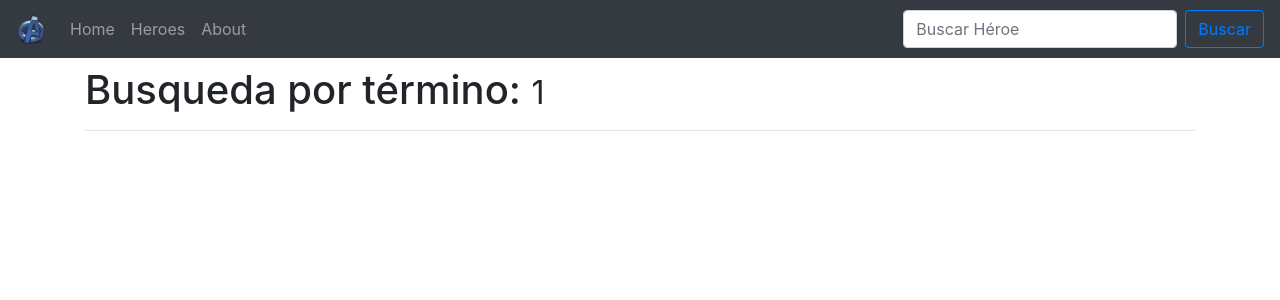
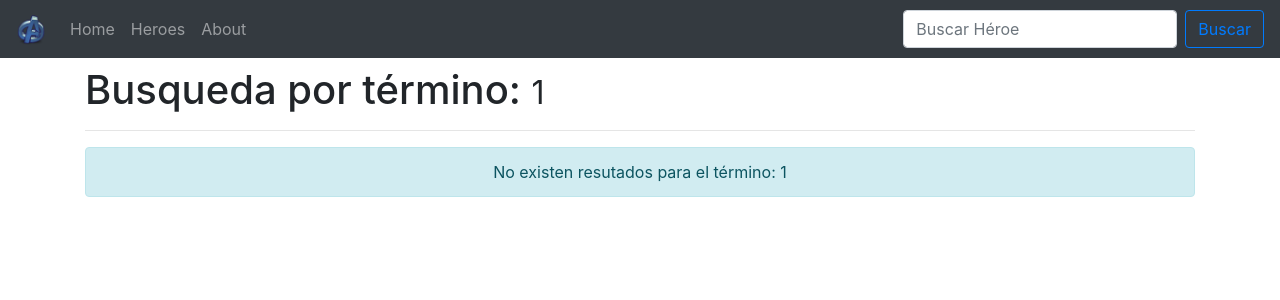
Before and after one commit to dmsanchez86/angularCourse, an Angular app: page /find/1 in a window 1280 px wide. Shown: the top 300 px of the page. Built offline with nearby package versions, Linux system fonts and the light colour scheme.

Commit message:
se agrego validación cuando no existen heroes por el termino de busqueda

```diff
--- a/src/app/components/find/find.component.html
+++ b/src/app/components/find/find.component.html
@@ -1,5 +1,13 @@
 <h1>Busqueda por término: <small>{{ termino }}</small></h1>
 <hr>
+
+<div class="row animated fadeIn" *ngIf="heroes.length == 0">
+  <div class="col">
+    <div class="alert alert-info text-center" role="alert">
+      No existen resutados para el término: {{ termino }}
+    </div>
+  </div>
+</div>
 
 <div class="card-columns">
   <div class="card animated fadeIn fast" *ngFor="let heroe of heroes; let i = index">
```
